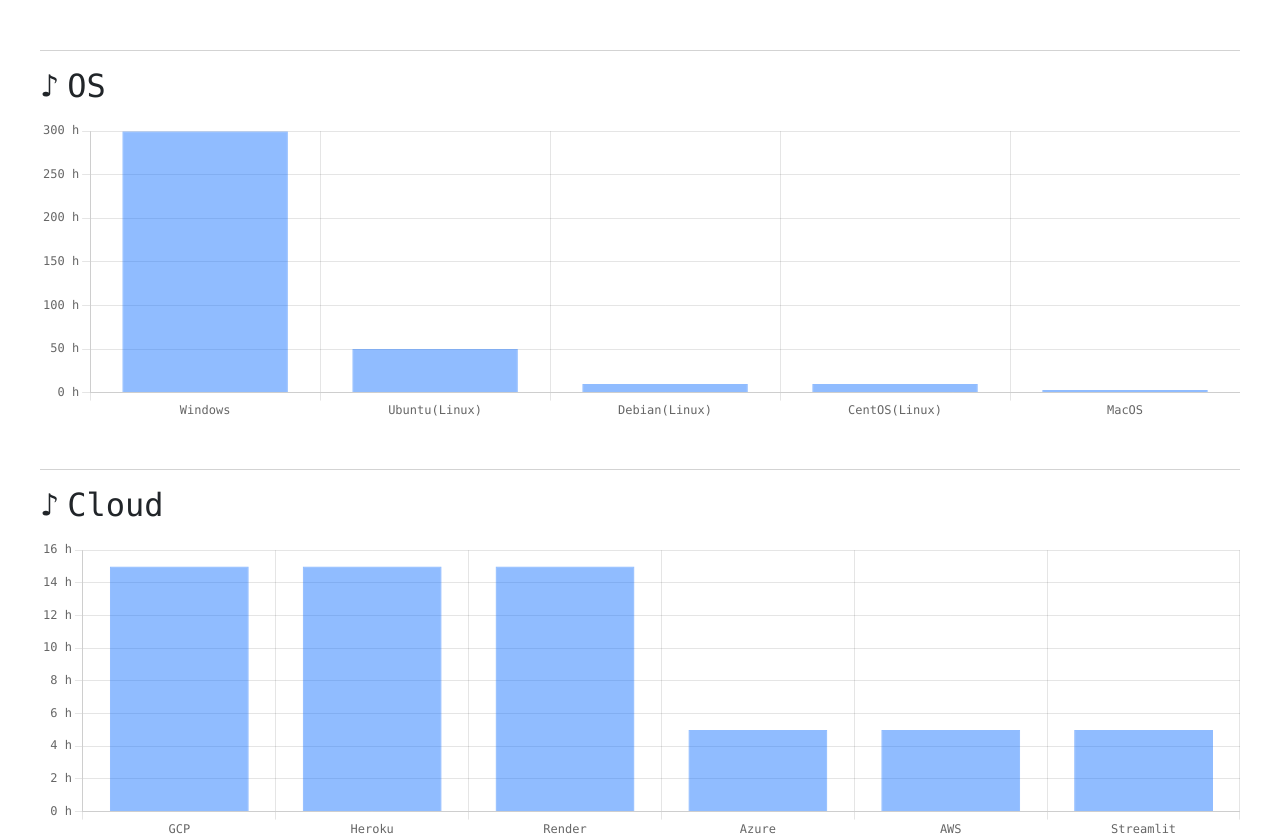
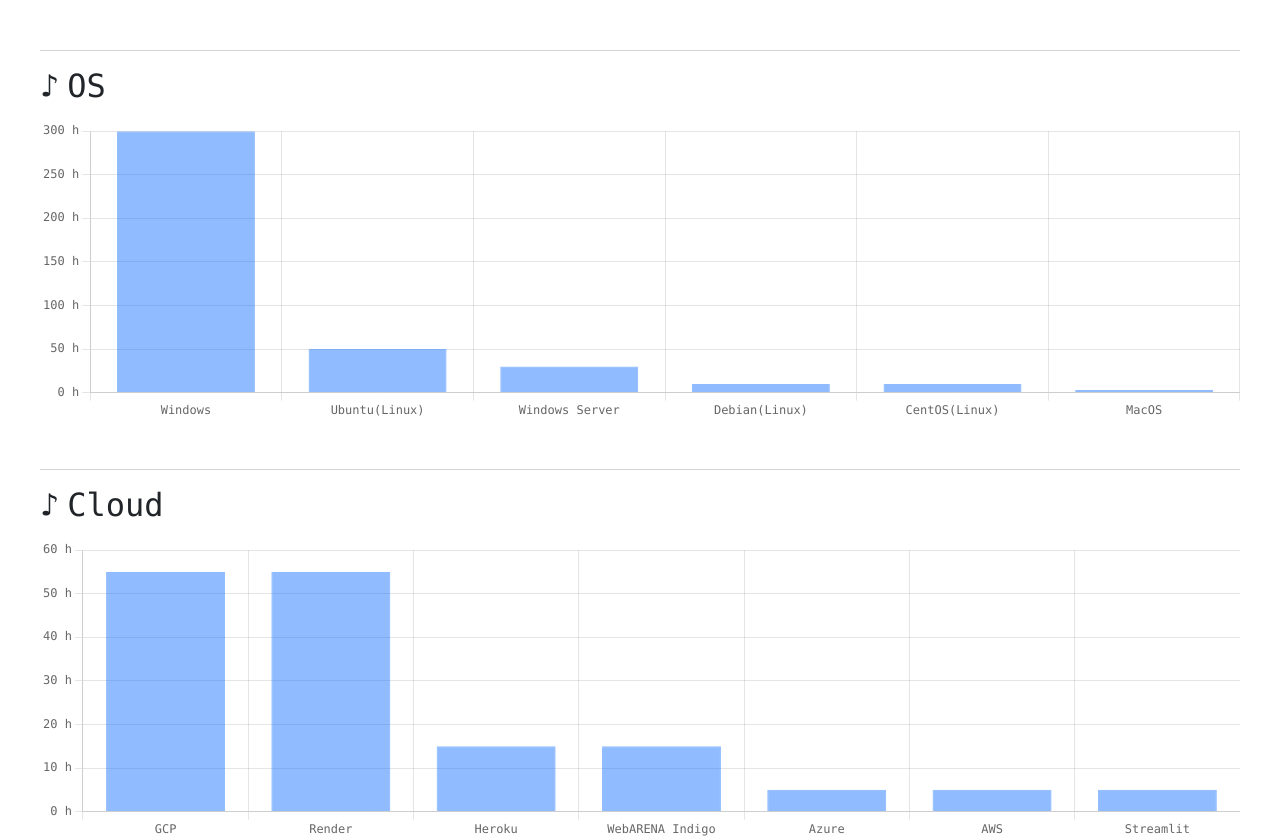
Before and after one commit to osawa-koki/osawa-koki, a Next.js app in the folder portfolio/: page /skill in a window 1280 px wide. Shown: the part 1715-2553 px from the top of the page. Built offline with nearby package versions, Linux system fonts and the light colour scheme.

Commit message:
小さな修正。

```diff
--- a/portfolio/data/skill.ts
+++ b/portfolio/data/skill.ts
@@ -92,15 +92,17 @@
   { name: "Debian(Linux)", hours: 10, category: "OS" },
   { name: "CentOS(Linux)", hours: 10, category: "OS" },
   { name: "Windows", hours: 300, category: "OS" },
+  { name: "Windows Server", hours: 30, category: "OS" },
   { name: "MacOS", hours: 3, category: "OS" },
 
   // Cloud
   { name: "Azure", hours: 5, category: "Cloud" },
   { name: "AWS", hours: 5, category: "Cloud" },
-  { name: "GCP", hours: 15, category: "Cloud" },
+  { name: "GCP", hours: 55, category: "Cloud" },
   { name: "Heroku", hours: 15, category: "Cloud" },
   { name: "Streamlit", hours: 5, category: "Cloud" },
-  { name: "Render", hours: 15, category: "Cloud" },
+  { name: "Render", hours: 55, category: "Cloud" },
+  { name: "WebARENA Indigo", hours: 15, category: "Cloud" },
 
   // Service
   { name: "Git", hours: 200, category: "Service" },
```
